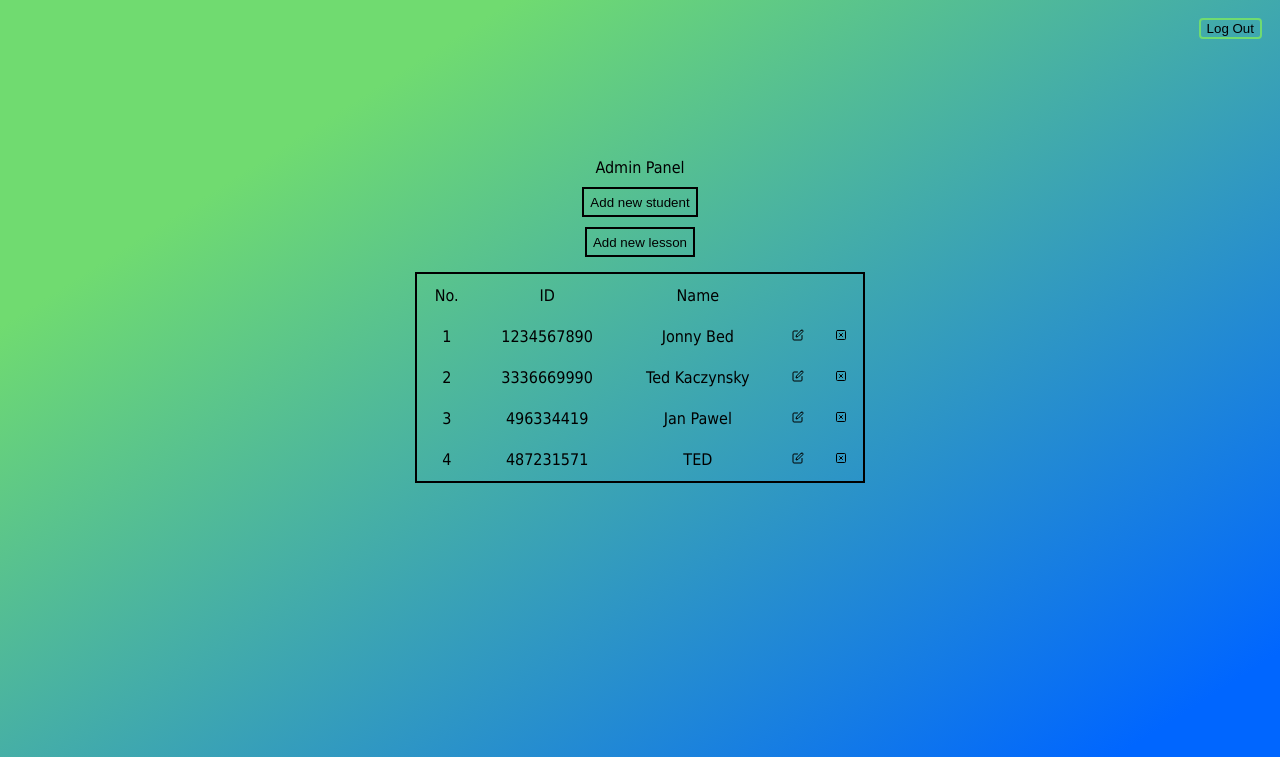
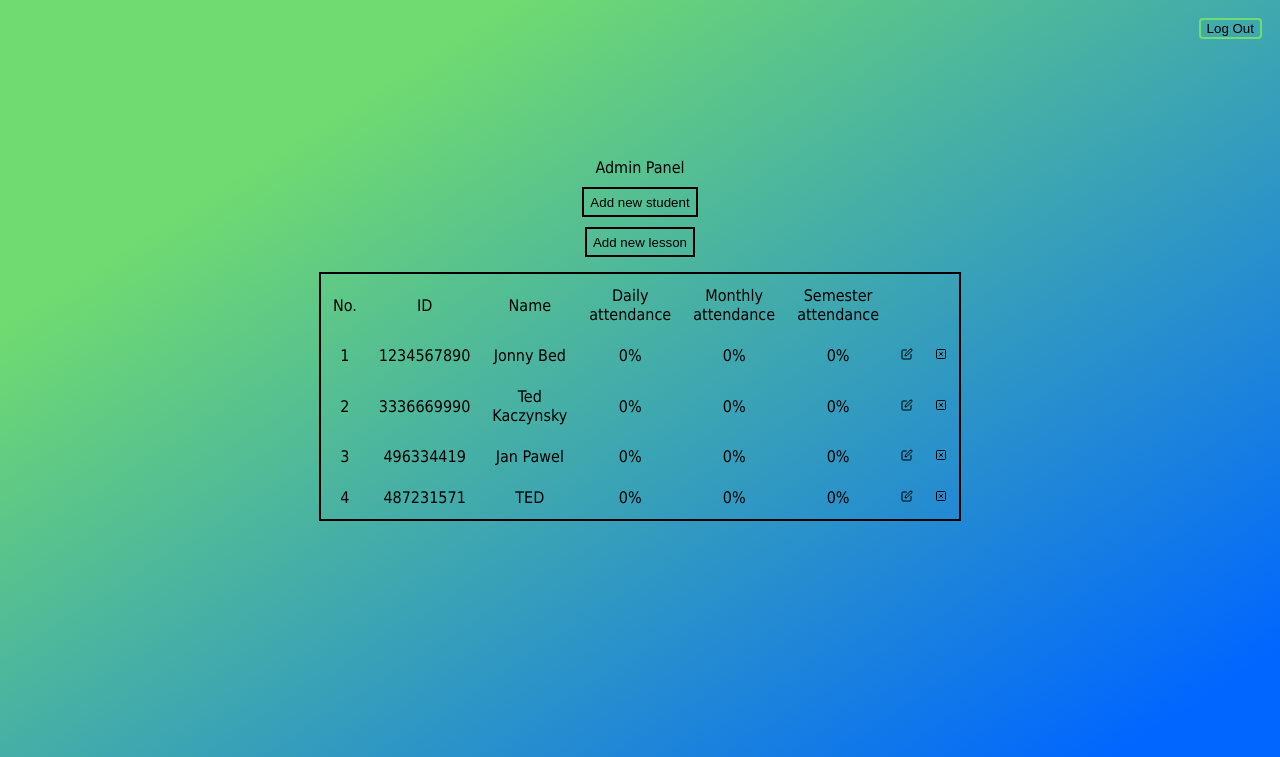
Before and after one commit to JPeace-Studios/Scanner, a PHP site: page /adminpanel.php in a window 1280 px wide. Shown: the top 757 px of the page. Run offline with PHP 8.4, Linux system fonts and the light colour scheme; a user stored in the database is signed in; data comes from the database, SQL or seed files in the repository.

Commit message:
Attendance update
Added moudules to count student's attendance.

```diff
--- a/adminpanel.php
+++ b/adminpanel.php
@@ -25,6 +25,9 @@ if (!isset($_SESSION['logged']))
     <button id="panelButton" onclick="location.replace('addinglesson.php')">Add new lesson</button>
     <?php
     require_once "connect.php";
+    require_once "daily.php";
+    require_once "monthly.php";
+    require_once "semester.php";
 
     $connect = @new mysqli($host, $userDB, $passwordDB, $database);
 
@@ -34,16 +37,19 @@ if (!isset($_SESSION['logged']))
     }
     else
     {
+      $nowStamp = time();
+      $lessonTimeAfter = $nowStamp + 2700;
       $sql = "SELECT * FROM students";
       if ($result = @$connect-> query($sql))
       {
-        echo "<style> td {padding: 10px; } </style>";
+        echo "<style> td {padding: 10px;} th {font-weight: normal;}</style>";
         echo "<table class='nicelook'>";
-        echo "<tr><td>No.</td><td>ID</td><td>Name</td></tr>";
+        echo "<tr><td>No.</td><td>ID</td><td>Name</td><td>Daily attendance</td><td>Monthly attendance</td><td>Semester attendance</td></tr>";
+
         while($row = $result-> fetch_assoc())
         {
-          echo "<tr><td>".$row['sid']."</td><td>".$row['id']."</td><td>".$row['name']."</td><td>";
           $aid = $row['sid'];
+          echo "<tr><td>".$row['sid']."</td><td>".$row['id']."</td><td>".$row['name']."</td><td>".daily($aid)."</td><td>".monthly($aid)."</td><td>".semester($aid)."</td><td>";
           echo "<form action='editstudent.php' method='post'>";
           echo "<input type='hidden' name='edit' value='$aid'>";
           echo "<input type='submit' class='actionStudent editStudent' value=''></form></td><td>";
@@ -51,8 +57,62 @@ if (!isset($_SESSION['logged']))
           echo "<input type='hidden' name='delete' value='$aid'>";
           echo "<input type='submit' class='actionStudent removeStudent' value=''></form></td></tr>";
         }
+        echo "</table>";
       }
-      echo "</table>";
+
+      $sql = "SHOW TABLES FROM ".$database;
+      $result = @$connect-> query($sql);
+      $lessons = array();
+      $numberOfLessons = 0;
+      while ($row = mysqli_fetch_row($result))
+      {
+        if (strspn($row[0],"lesson") == 6)
+        {
+          array_push($lessons, $row[0]);
+          $numberOfLessons++;
+        }
+      }
+      for ($i = 0; $i < $numberOfLessons; $i++)
+      {
+        $sql = "SELECT * FROM ".$lessons[$i];
+        if ($result = @$connect-> query($sql))
+        {
+          echo "<table style='text-align: center; padding: 30px'>";
+          echo "<th colspan='3'>".date('d/m/Y H:i', substr($lessons[$i], 6))."</th>";
+          echo "<tr><td>No.</td><td>Name</td><td>Status</td></tr>";
+          while ($row = mysqli_fetch_assoc($result))
+          {
+            echo "<tr><td>".$row['sid']."</td><td>";
+            $sql = "SELECT name FROM students WHERE sid=".$row['sid'];
+            if ($resultName = @$connect-> query($sql))
+            {
+              while ($rowName = mysqli_fetch_assoc($resultName))
+              {
+              echo $rowName['name']."</td><td>";
+              }
+            }
+            if (substr($lessons[$i],6) > $lessonTimeAfter)
+            {
+              echo "N/A</td></tr>";
+            }
+            else
+            {
+              if ($row['status'] == 0)
+              {
+                  echo "absent</td></tr>";
+              }
+              elseif ($row['status'] == 1)
+              {
+                echo "present</td></tr>";
+              }
+              elseif ($row['status'] == 2)
+              {
+                echo "late</td></tr>";
+              }
+            }
+          }
+        }
+      }
     }
     ?>
   </div>
--- /dev/null
+++ b/daily.php
@@ -0,0 +1,73 @@
+<?php
+
+function daily($sid)
+{
+  require "connect.php";
+
+  if (!isset($connect))
+  {
+      $connect = @new mysqli($host, $userDB, $passwordDB, $database);
+  }
+  if ($connect->connect_errno!=0)
+  {
+    echo "Error: ".$connect->connect_errno;
+  }
+  else
+  {
+    $nowStamp = time();
+    $lessonTimeAfter = $nowStamp + 2700;
+    $hoursToSubtract = date('H') * 3600;
+    $minutesToSubtract = date('i') * 60;
+    $secoundsToSubtract = date('s');
+    $allToSubtract = $hoursToSubtract + $minutesToSubtract + $secoundsToSubtract;
+    $dayStart = $nowStamp - $allToSubtract;
+    $dayEnd = $dayStart + 86399;
+
+    $sql = "SHOW TABLES FROM ".$database;
+    $result = @$connect-> query($sql);
+    $lessons = array();
+    $numberOfLessons = 0;
+    while ($row = mysqli_fetch_row($result))
+    {
+      if (strspn($row[0],"lesson") == 6)
+      {
+        $tableCheck = substr($row[0],6);
+        if ($lessonTimeAfter > $tableCheck)
+        {
+          array_push($lessons, $row[0]);
+          $numberOfLessons++;
+        }
+      }
+    }
+    $allDailyLessons = 0;
+    $allDailyAttendance = 0;
+    for ($i=0; $i < $numberOfLessons; $i++) {
+      if (substr($lessons[$i],6) > $dayStart and substr($lessons[$i],6) < $dayEnd)
+      {
+        $allDailyLessons++;
+        $sql = "SELECT status FROM ".$lessons[$i]." WHERE sid=".$sid;
+        if ($result = @$connect-> query($sql))
+        {
+          while ($row = mysqli_fetch_row($result))
+          {
+            if ($row[0] != 0)
+            {
+              $allDailyAttendance++;
+            }
+          }
+        }
+      }
+    }
+    if ($allDailyAttendance != 0)
+    {
+      $dailyAttendancePercentage = round((($allDailyAttendance / $allDailyLessons) * 100))."%";
+      return $dailyAttendancePercentage;
+    }
+    else
+    {
+      return "0%";
+    }
+  }
+}
+
+?>
--- /dev/null
+++ b/monthly.php
@@ -0,0 +1,124 @@
+<?php
+
+function monthly($sid)
+{
+  require "connect.php";
+
+  if (!isset($connect))
+  {
+      $connect = @new mysqli($host, $userDB, $passwordDB, $database);
+  }
+  if ($connect->connect_errno!=0)
+  {
+    echo "Error: ".$connect->connect_errno;
+  }
+  else
+  {
+    $nowStamp = time();
+    $lessonTimeAfter = $nowStamp + 2700;
+    $nowMonth = date('m');
+    switch ($nowMonth) {
+      case 1:
+        $numberOfDays = 31;
+        break;
+      case 2:
+        if(date('L') == 0)
+        {
+          $numberOfDays = 28;
+        }
+        else
+        {
+          $numberOfDays = 29;
+        }
+        break;
+      case 3:
+        $numberOfDays = 31;
+        break;
+      case 4:
+        $numberOfDays = 30;
+        break;
+      case 5:
+        $numberOfDays = 31;
+        break;
+      case 6:
+        $numberOfDays = 30;
+        break;
+      case 7:
+        $numberOfDays = 31;
+        break;
+      case 8:
+        $numberOfDays = 31;
+        break;
+      case 9:
+        $numberOfDays = 30;
+        break;
+      case 10:
+        $numberOfDays = 31;
+        break;
+      case 11:
+        $numberOfDays = 30;
+        break;
+      case 12:
+        $numberOfDays = 31;
+        break;
+      default:
+        echo "Error occured";
+        break;
+    }
+    $daysToSubstract = date('d') * 86400;
+    $hoursToSubtract = date('H') * 3600;
+    $minutesToSubtract = date('i') * 60;
+    $secoundsToSubtract = date('s');
+    $allToSubtract = $daysToSubstract + $hoursToSubtract + $minutesToSubtract + $secoundsToSubtract;
+    $monthStart = $nowStamp - $allToSubtract;
+    $numberOfDays = ($numberOfDays * 86400) + 86399;
+    $monthEnd = $monthStart + $numberOfDays;
+
+    $sql = "SHOW TABLES FROM ".$database;
+    $result = @$connect-> query($sql);
+    $lessons = array();
+    $numberOfLessons = 0;
+    while ($row = mysqli_fetch_row($result))
+    {
+      if (strspn($row[0],"lesson") == 6)
+      {
+        $tableCheck = substr($row[0],6);
+        if ($lessonTimeAfter > $tableCheck)
+        {
+          array_push($lessons, $row[0]);
+          $numberOfLessons++;
+        }
+      }
+    }
+    $allMonthlyLessons = 0;
+    $allMonthlyAttendance = 0;
+    for ($i=0; $i < $numberOfLessons; $i++) {
+      if (substr($lessons[$i],6) > $monthStart and substr($lessons[$i],6) < $monthEnd)
+      {
+        $allMonthlyLessons++;
+        $sql = "SELECT status FROM ".$lessons[$i]." WHERE sid=".$sid;
+        if ($result = @$connect-> query($sql))
+        {
+          while ($row = mysqli_fetch_row($result))
+          {
+            if ($row[0] != 0)
+            {
+              $allMonthlyAttendance++;
+            }
+          }
+        }
+      }
+    }
+    if ($allMonthlyAttendance != 0)
+    {
+      $dailyAttendancePercentage = round((($allMonthlyAttendance / $allMonthlyLessons) * 100))."%";
+      return $dailyAttendancePercentage;
+    }
+    else
+    {
+      return "0%";
+    }
+  }
+}
+
+?>
--- /dev/null
+++ b/semester.php
@@ -0,0 +1,103 @@
+<?php
+
+function semester($sid)
+{
+  require "connect.php";
+
+  if (!isset($connect))
+  {
+      $connect = @new mysqli($host, $userDB, $passwordDB, $database);
+  }
+  if ($connect->connect_errno!=0)
+  {
+    echo "Error: ".$connect->connect_errno;
+  }
+  else
+  {
+    $nowStamp = time();
+    $lessonTimeAfter = $nowStamp + 2700;
+    $nowMonth = date('m');
+    $nowYear = date('Y');
+    if ($nowMonth > 8 or $nowMonth < 3)
+    {
+      if ($nowMonth > 8 and $nowMonth <= 12)
+      {
+        $nextYear = $nowYear + 1;
+        $semesterStart = strtotime("1.09.".$nowYear);
+        if(date('L', strtotime("1.01".$nextYear)) == 0)
+        {
+          $semesterEnd = strtotime("28.02.".$nextYear) + 86399;
+        }
+        else
+        {
+          $semesterEnd = strtotime("29.02.".$nextYear) + 86399;
+        }
+      }
+      if ($nowMonth > 0 and $nowMonth < 3)
+      {
+        $previousYear = $nowYear - 1;
+        $semesterStart = strtotime("1.09.".$previousYear);
+        if(date('L') == 0)
+        {
+          $semesterEnd = strtotime("28.02.".$nowYear) + 86399;
+        }
+        else
+        {
+          $semesterEnd = strtotime("29.02.".$nowYear) + 86399;
+        }
+      }
+    }
+    elseif ($nowMonth > 2 and $nowMonth < 9)
+    {
+      $semesterStart = strtotime("1.03.".$nowYear);
+      $semesterEnd = strtotime("31.08.".$nowYear) + 86399;
+    }
+
+    $sql = "SHOW TABLES FROM ".$database;
+    $result = @$connect-> query($sql);
+    $lessons = array();
+    $numberOfLessons = 0;
+    while ($row = mysqli_fetch_row($result))
+    {
+      if (strspn($row[0],"lesson") == 6)
+      {
+        $tableCheck = substr($row[0],6);
+        if ($lessonTimeAfter > $tableCheck)
+        {
+          array_push($lessons, $row[0]);
+          $numberOfLessons++;
+        }
+      }
+    }
+    $allSemesterLessons = 0;
+    $allSemesterAttendance = 0;
+    for ($i=0; $i < $numberOfLessons; $i++) {
+      if (substr($lessons[$i],6) > $semesterStart and substr($lessons[$i],6) < $semesterEnd)
+      {
+        $allSemesterLessons++;
+        $sql = "SELECT status FROM ".$lessons[$i]." WHERE sid=".$sid;
+        if ($result = @$connect-> query($sql))
+        {
+          while ($row = mysqli_fetch_row($result))
+          {
+            if ($row[0] != 0)
+            {
+              $allSemesterAttendance++;
+            }
+          }
+        }
+      }
+    }
+    if ($allSemesterAttendance != 0)
+    {
+      $dailyAttendancePercentage = round((($allSemesterAttendance / $allSemesterLessons) * 100))."%";
+      return $dailyAttendancePercentage;
+    }
+    else
+    {
+      return "0%";
+    }
+  }
+}
+
+?>
```
Also changed, not shown: activelesson.php (added, +37 -0 lines), index.php (+3 -15 lines), updatestudent.php (+18 -7 lines).
